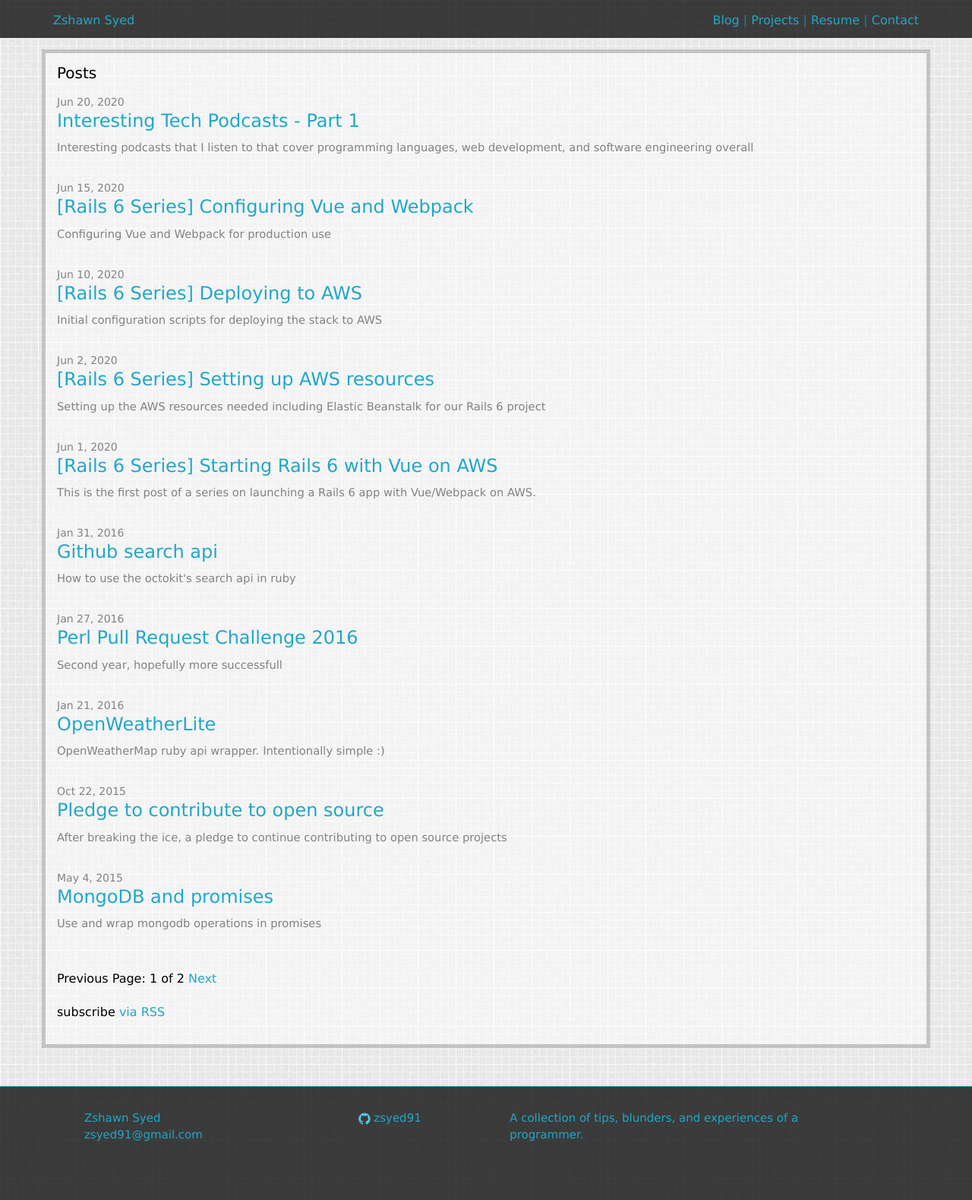
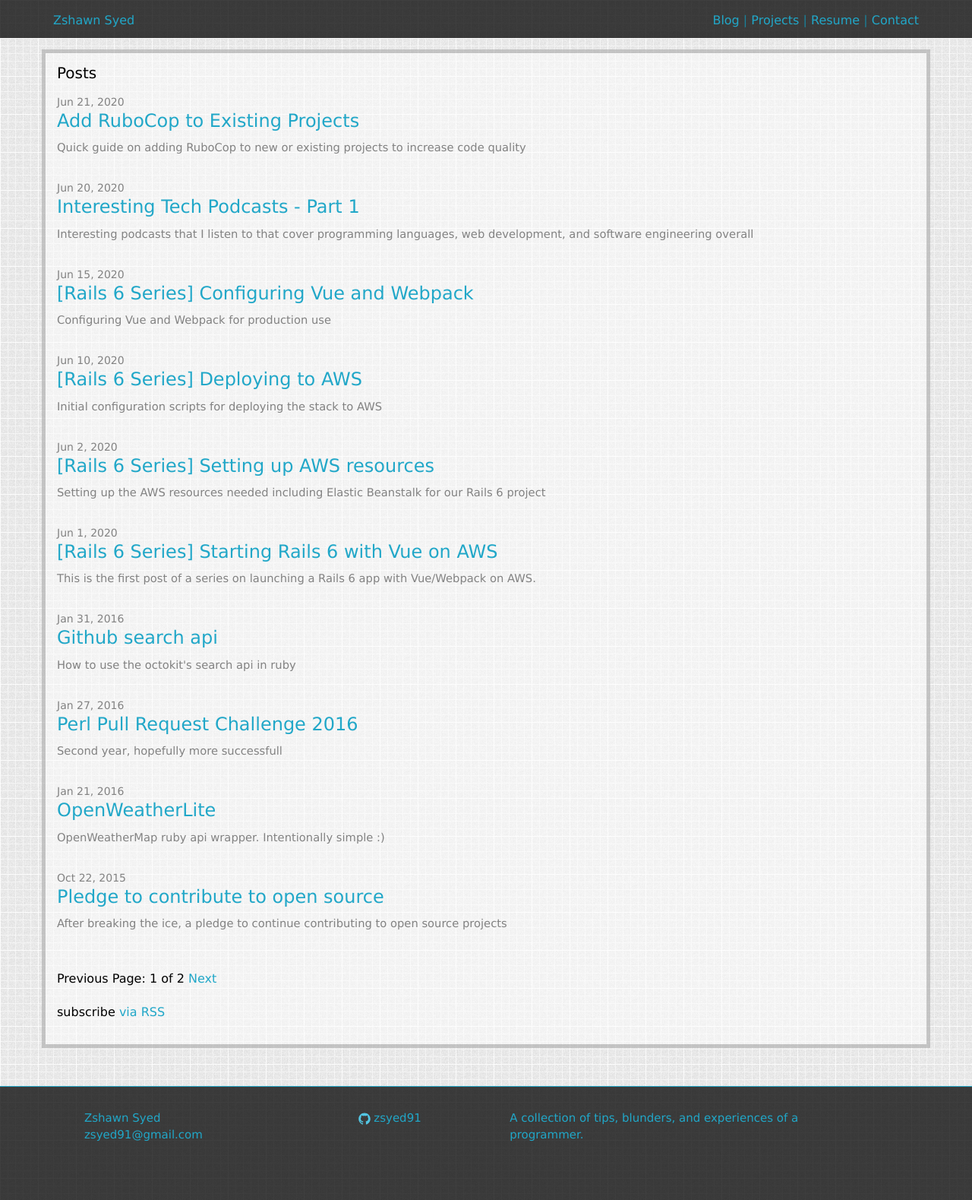
Before and after one commit to zsyed91/zsyed91.github.io, a Jekyll site: the page built from blog/index.html, in a window 1280 px wide. Shown: the whole page at 76% size. Built offline with Jekyll 4.4.1, drawn with Linux system fonts in a browser that asks for light colours; the list of posts is cut into pages by our own code; some of the changed lines change nothing that is shown.

Commit message:
Post: adding rubocop to existing projects

````diff
--- a/_includes/header.html
+++ b/_includes/header.html
@@ -1,9 +1,6 @@
 <header class="site-header">
-
 	<div class="container">
-
 	    <a href="{{ site.url }}" title="Home" id="logo">Zshawn Syed</a>
-
 
 	    <ul class="menu">
 	      <li><a href="{{ site.url }}/blog">Blog</a> | </li>
--- /dev/null
+++ b/_posts/2020-06-21-adding-rubocop-to-legacy-projects.markdown
@@ -0,0 +1,50 @@
+---
+layout: post
+title: Add RuboCop to Existing Projects
+summary: Quick guide on adding RuboCop to new or existing projects to increase code quality
+toc: true
+---
+
+Adding RuboCop to a project might seem daunting but is completely do-able. When working with an existing code base that might have grown in size, it can seem impossible to consider fixing all the RuboCop issues up front. To accomodate this, RuboCop has a built-in functionality to create a TODO file of existing violations that can then slowly be tackled over time.
+
+## Installing RuboCop
+
+The following command will install rubocop globally:
+
+```bash
+gem install rubocop
+```
+
+If you desire an installation directly into the project, you can add it to the `Gemfile`
+
+```ruby
+gem 'rubocop', require: false
+```
+
+## Generating .rubocop_todo.yml
+
+By default rubocop will turn off the entire cop if there are too many violations. This is **not** what we want, because if we let the entire cop become disabled then any new code is allowed to continue that violation. Instead when we generate the whitelisting file, we'll tell rubocop to keep whitelisting files instead of disabling the entire cop. To do that, we will run this command:
+
+{% highlight bash %}
+rubocop --auto-gen-config --auto-gen-only-exlude --exclude-limit 10000
+{% endhighlight %}
+
+<span class="bold">auto-gen-config - </span>runs RuboCop against the codebase and captures all violations into a `.rubocop_todo.yml` file.
+
+<span class="bold">auto-gen-only-exclude - </span>ensures that RuboCop adds Exclude and not Max when generating the results. This flag is used in conjuction to the `--exclude-limit`. We need to ensure that the second flag is high enough otherwise `auto-gen-only-exclude` will revert back to using Max.
+
+<span class="bold">exclude-limit - </span>limits how many files will be added to the `Exclude` block for each cop. The default is very low (15) and if we do not adjust this higher, we will end up turning off the entire cop if there are too many violations. This flag is the key element to our whitelisting approach. As long as this value is high enough, none of our cops will be outright disabled and we can continue onboarding new code at higher standards while working to fix all the violations on the existing code.
+
+As a sanity check, once generating the file is complete make sure that no cops are disabled. If they are, re-run the command above with a higher `--exclude-limit`.
+
+## Addressing Existing Violations
+
+The key takeaway with generating the `.rubocop_todo.yml` is not to forget the old violations but to slowly tackle them while enforcing all new code to higher standards. This is a continuious improvement effort. When fixing the issues, make sure that the commits are solely for those and not regular feature work as well. It is much easier to push along changes that are code style improvements and provides a nice commit history of how the improvements were handled.
+
+RuboCop provides a `--auto-correct` option that will attempt to clean up the violations for the supported cop. The feature is still experimental as of this post but worth starting off with. It's easy to run the command and run a quick `git diff` to make sure that the new changes are valid and of course running your test suite to make sure there aren't bugs. This is another reason why its much better to commit refactors and code cleanups into their own isolated commits.
+
+## Conclusion
+
+RuboCop makes it a lot easier to have newer engineers onboard to a Ruby project by leveraging consistent coding styles and enforcing new commits to adhere to them. For new or old projects, RuboCop can easily be part of the workflow to keep the code quality high and remove the burden of reviewing coding styles within the code review process. I hope that at this point it should clear that onboarding RuboCop is very straight forward.
+
+To learn more about the RuboCop command line flags, check out the [official docs](https://docs.rubocop.org/rubocop/usage/basic_usage.html#). RuboCop uses the rules defined by the [official ruby style guide](https://rubystyle.guide/).
--- a/_sass/_base.scss
+++ b/_sass/_base.scss
@@ -195,3 +195,7 @@
 .toc-sublist {
     list-style-type: lower-alpha;
 }
+
+.bold {
+    font-weight: bold;
+}
````
